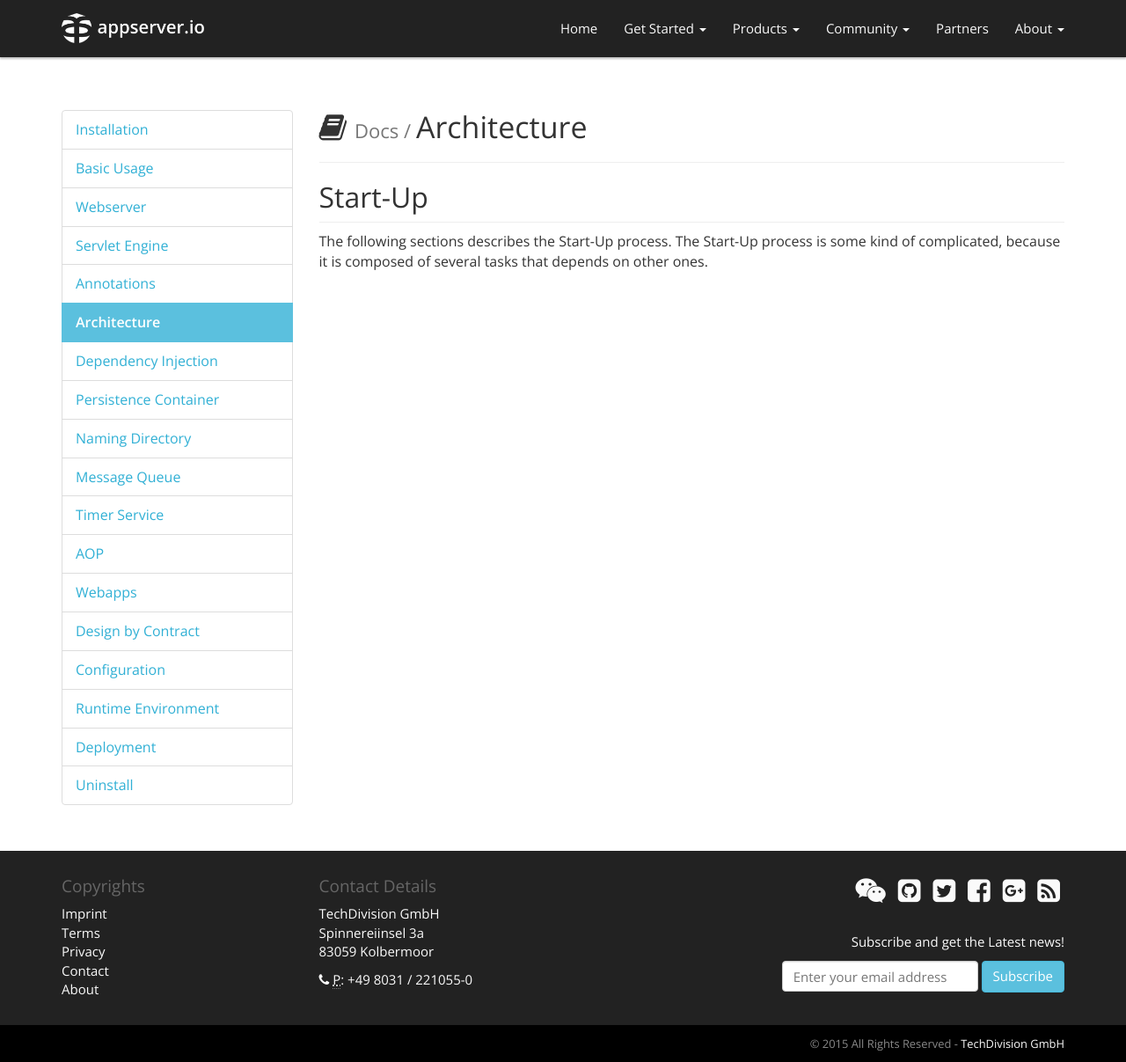
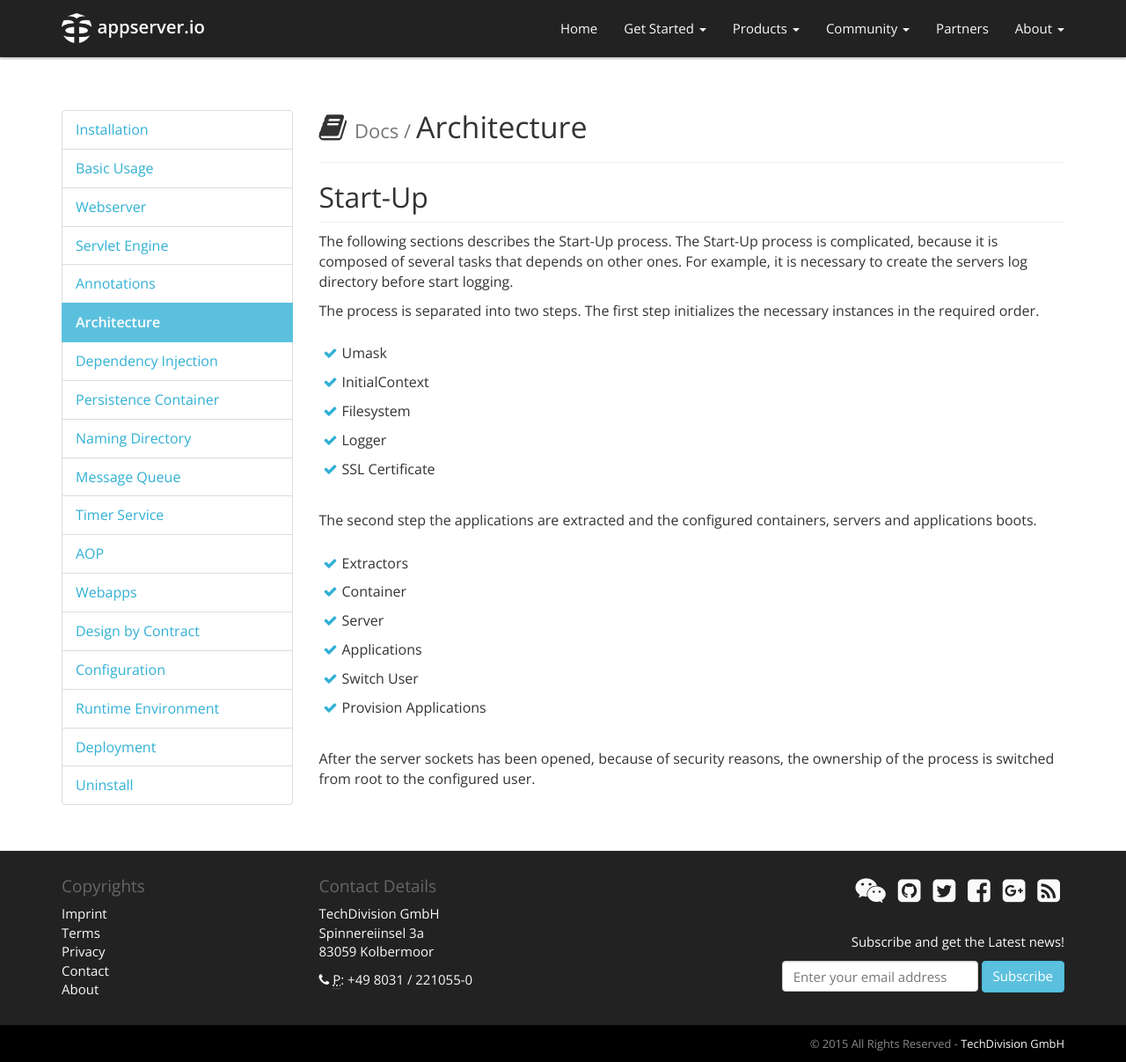
Before and after one commit to appserver-io/appserver, a Jekyll site: the page built from _docs/architecture.md, in a window 1280 px wide and 1207 px high. Shown: the whole window at 88% size. Built offline with Jekyll 4.4.1, drawn with Linux system fonts in a browser that asks for light colours; nearby versions of some CDN libraries; library files that are not in the unit come from our copies; Markdown is read by kramdown in place of the engine named in the settings.

Commit message:
Update architecture.md

```diff
--- a/_docs/architecture.md
+++ b/_docs/architecture.md
@@ -10,4 +10,23 @@ permalink: /get-started/documentation/architecture.html
 
 ## Start-Up
 
-The following sections describes the Start-Up process. The Start-Up process is some kind of complicated, because it is composed of several tasks that depends on other ones.
+The following sections describes the Start-Up process. The Start-Up process is complicated, because it is composed of several tasks that depends on other ones. For example, it is necessary to create the servers log directory before start logging.
+
+The process is separated into two steps. The first step initializes the necessary instances in the required order.
+
+* Umask
+* InitialContext
+* Filesystem
+* Logger
+* SSL Certificate
+
+The second step the applications are extracted and the configured containers, servers and applications boots.
+
+* Extractors
+* Container
+* Server
+* Applications
+* Switch User
+* Provision Applications
+
+After the server sockets has been opened, because of security reasons, the ownership of the process is switched from root to the configured user.
```
